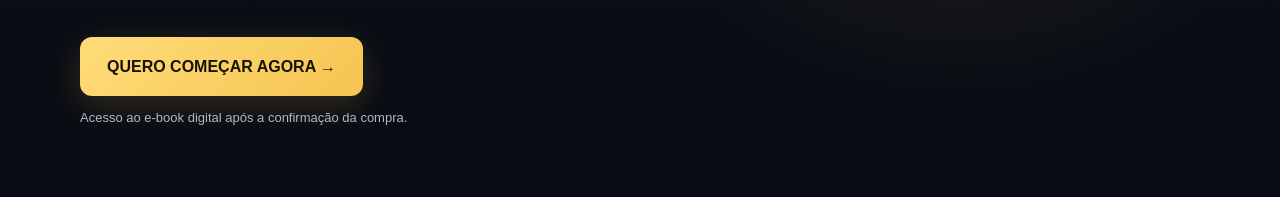
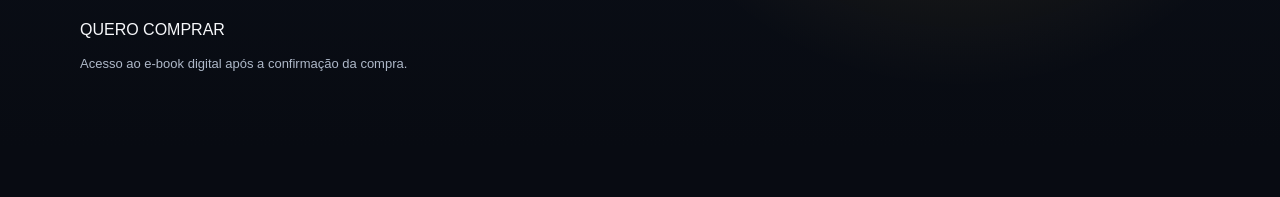
Before and after one commit to bernardotramontini294-design/do-zero-primeiro-ao-milh-o-, a plain HTML site: page index.html in a window 1280 px wide. Shown: the part 440-637 px from the top of the page. Drawn offline with Linux system fonts and the light colour scheme.

Commit message:
Update index.html

```diff
--- a/index.html
+++ b/index.html
@@ -65,7 +65,8 @@ footer{padding:35px 0;color:#7f8a9b;border-top:1px solid var(--line);font-size:1
     <div class="badge">📘 GUIA PRÁTICO DE EDUCAÇÃO FINANCEIRA</div>
     <h1>Do Zero ao <span>Primeiro Milhão</span></h1>
     <p class="lead">Aprenda a organizar seu dinheiro, aumentar sua capacidade de gerar renda e construir patrimônio com estratégias simples, práticas e realistas.</p>
-    <a class="cta"<a href="https://kiwify.app/Sya7NfI">QUERO COMEÇAR AGORA →</a>
+    <a href="https://pay.kiwify.com.br/syr5mIpt "arget="_blank">QUERO COMPRAR
+    </a>
     <p class="note">Acesso ao e-book digital após a confirmação da compra.</p>
   </div>
 </header>
```
